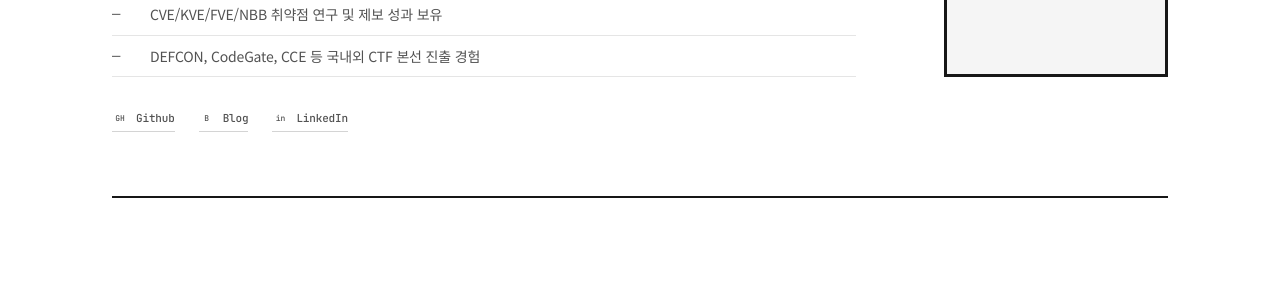
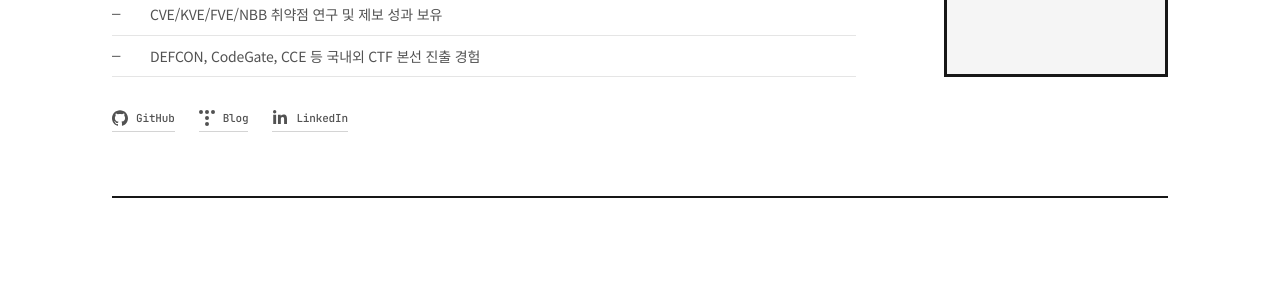
Before and after one commit to filime/filime.github.io, a Jekyll site: the page built from index.html, in a window 1280 px wide. Shown: the part 454-754 px from the top of the page. Built offline with Jekyll 4.4.1, drawn with Linux system fonts in a browser that asks for light colours.

Commit message:
Add social brand icons

```diff
--- a/assets/css/style.css
+++ b/assets/css/style.css
@@ -401,14 +401,26 @@ button {
 }
 
 .social-icon {
-  display: grid;
+  --social-icon-source: none;
+  display: inline-block;
+  flex: 0 0 16px;
   width: 16px;
   height: 16px;
-  place-items: center;
-  color: currentColor;
-  font-family: var(--font-mono);
-  font-size: 8px;
-  line-height: 1;
+  background: currentColor;
+  -webkit-mask: var(--social-icon-source) center / contain no-repeat;
+  mask: var(--social-icon-source) center / contain no-repeat;
+}
+
+.social-icon--github {
+  --social-icon-source: url("../icons/github.svg");
+}
+
+.social-icon--tistory {
+  --social-icon-source: url("../icons/tistory.svg");
+}
+
+.social-icon--linkedin {
+  --social-icon-source: url("../icons/linkedin.svg");
 }
 
 .resume-section {
--- a/index.html
+++ b/index.html
@@ -39,9 +39,9 @@ layout: home
       </div>
     </div>
     <div class="social-actions" aria-label="프로필 링크">
-      <a href="https://github.com/filime" target="_blank" rel="noopener noreferrer"><span class="social-icon" aria-hidden="true">GH</span>Github</a>
-      <a href="https://filime.tistory.com" target="_blank" rel="noopener noreferrer"><span class="social-icon" aria-hidden="true">B</span>Blog</a>
-      <a href="https://www.linkedin.com/in/jeongho-kim-9a314b2b6/" target="_blank" rel="noopener noreferrer"><span class="social-icon" aria-hidden="true">in</span>LinkedIn</a>
+      <a href="https://github.com/filime" target="_blank" rel="noopener noreferrer"><span class="social-icon social-icon--github" aria-hidden="true"></span>GitHub</a>
+      <a href="https://filime.tistory.com" target="_blank" rel="noopener noreferrer"><span class="social-icon social-icon--tistory" aria-hidden="true"></span>Blog</a>
+      <a href="https://www.linkedin.com/in/jeongho-kim-9a314b2b6/" target="_blank" rel="noopener noreferrer"><span class="social-icon social-icon--linkedin" aria-hidden="true"></span>LinkedIn</a>
     </div>
   </section>
 
```
Also changed, not shown: assets/icons/github.svg (added), assets/icons/linkedin.svg (added), assets/icons/tistory.svg (added).
